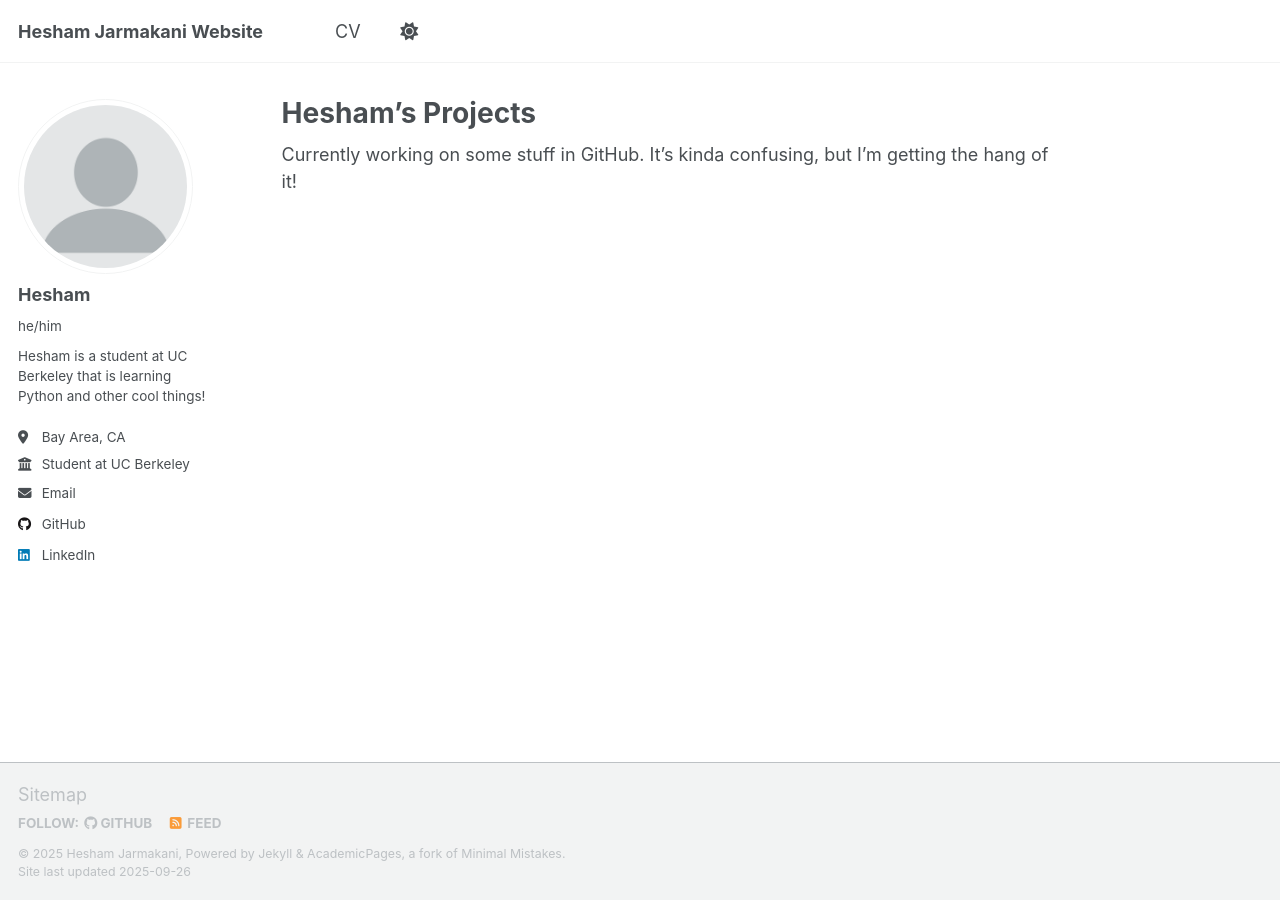
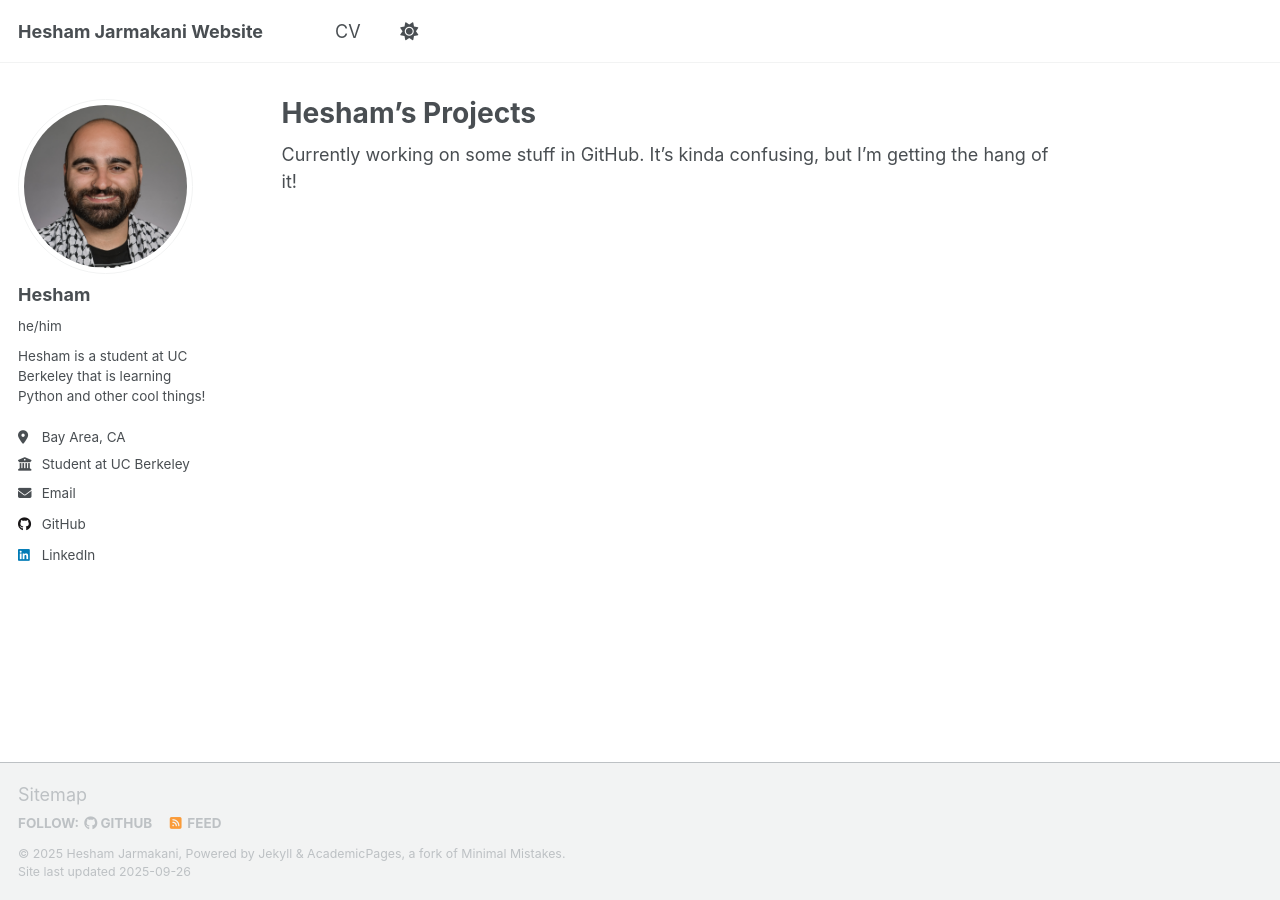
Before and after one commit to heshamjarmakani/heshamjarmakani.github.io, a Jekyll site: the page built from _pages/projects.md, in a window 1280 px wide. Built offline with Jekyll 4.4.1, drawn with Linux system fonts in a browser that asks for light colours; a script that is not in the unit is left out.

Commit message:
Update _config.yml

```diff
--- a/_config.yml
+++ b/_config.yml
@@ -23,7 +23,7 @@
 #               Additional customization can be done by editing /_includes/author-profile.html
 author:
   # Biographic information
-  avatar           : "profile.png"
+  avatar           : "230418733.png"
   name             : "Hesham"
   pronouns         : "he/him"
   bio              : "Hesham is a student at UC Berkeley that is learning Python and other cool things!"
```
